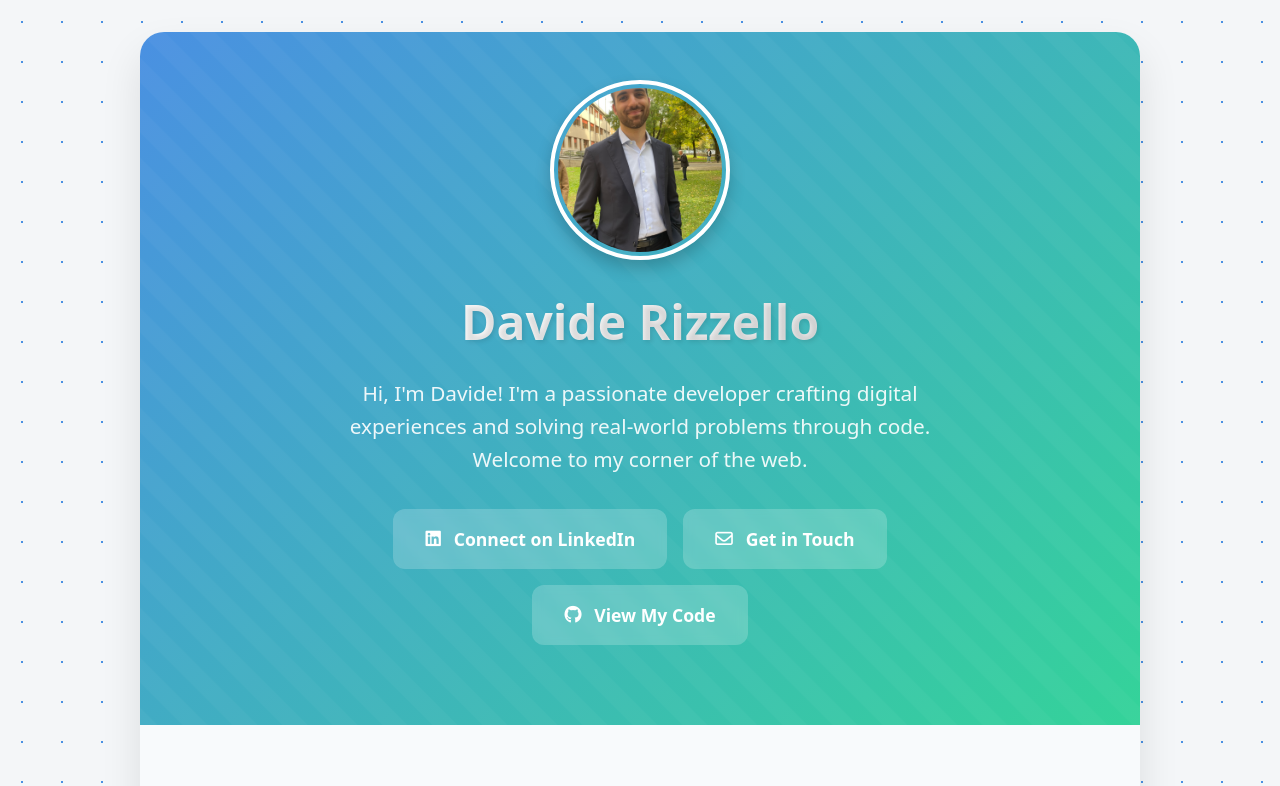
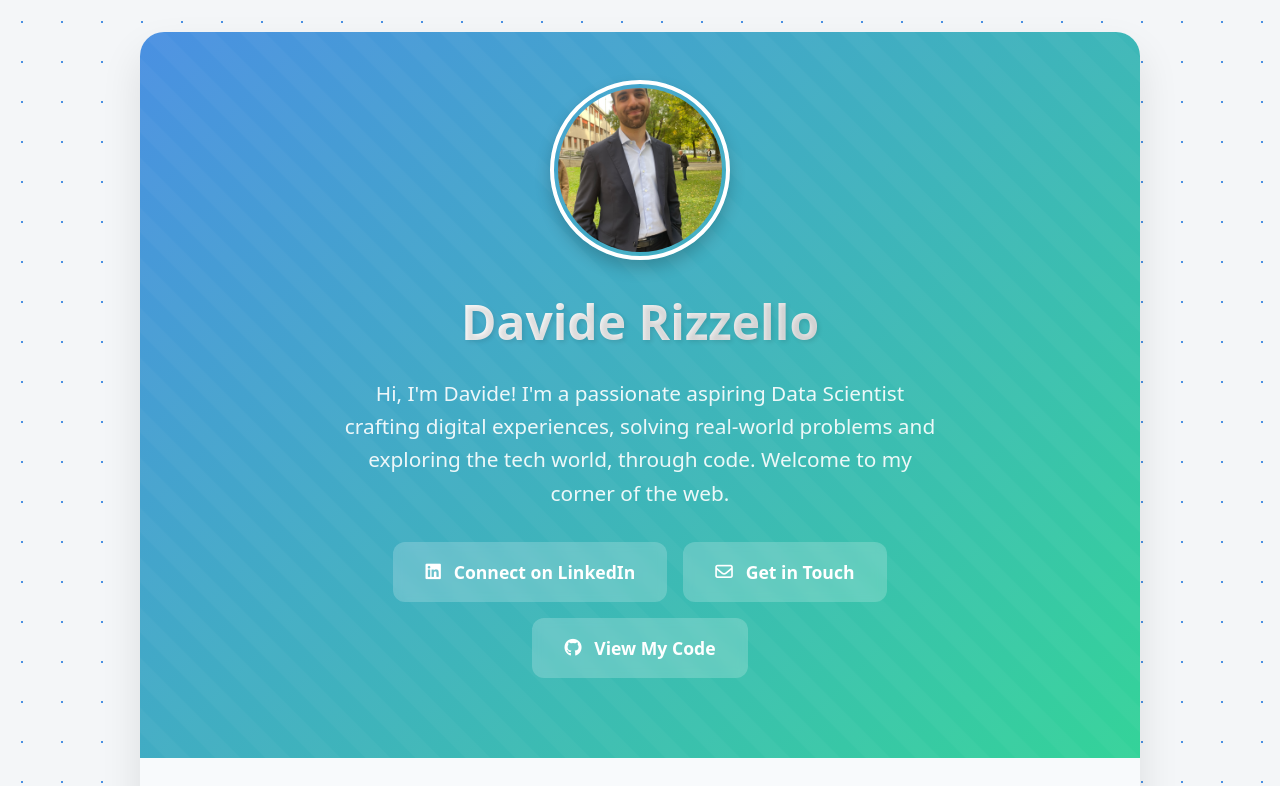
Before and after one commit to drizzello/drizzello.github.io, a plain HTML site: page index.html in a window 1280 px wide. Shown: the top 786 px of the page. Drawn offline with Linux system fonts and the light colour scheme.

Commit message:
changed headline

```diff
--- a/index.html
+++ b/index.html
@@ -339,7 +339,7 @@
             <div class="header-content">
                 <img src="pro_pic.jpeg" alt="Davide Rizzello" class="profile-img">
                 <h1>Davide Rizzello</h1>
-                <p>Hi, I'm Davide! I'm a passionate developer crafting digital experiences and solving real-world problems through code. Welcome to my corner of the web.</p>
+                <p>Hi, I'm Davide! I'm a passionate aspiring Data Scientist crafting digital experiences, solving real-world problems and exploring the tech world, through code. Welcome to my corner of the web.</p>
                 <div class="buttons">
                     <a href="https://www.linkedin.com/in/davide-rizzello" target="_blank" rel="noopener noreferrer" class="button">
                         <i class="fab fa-linkedin"></i>
```
